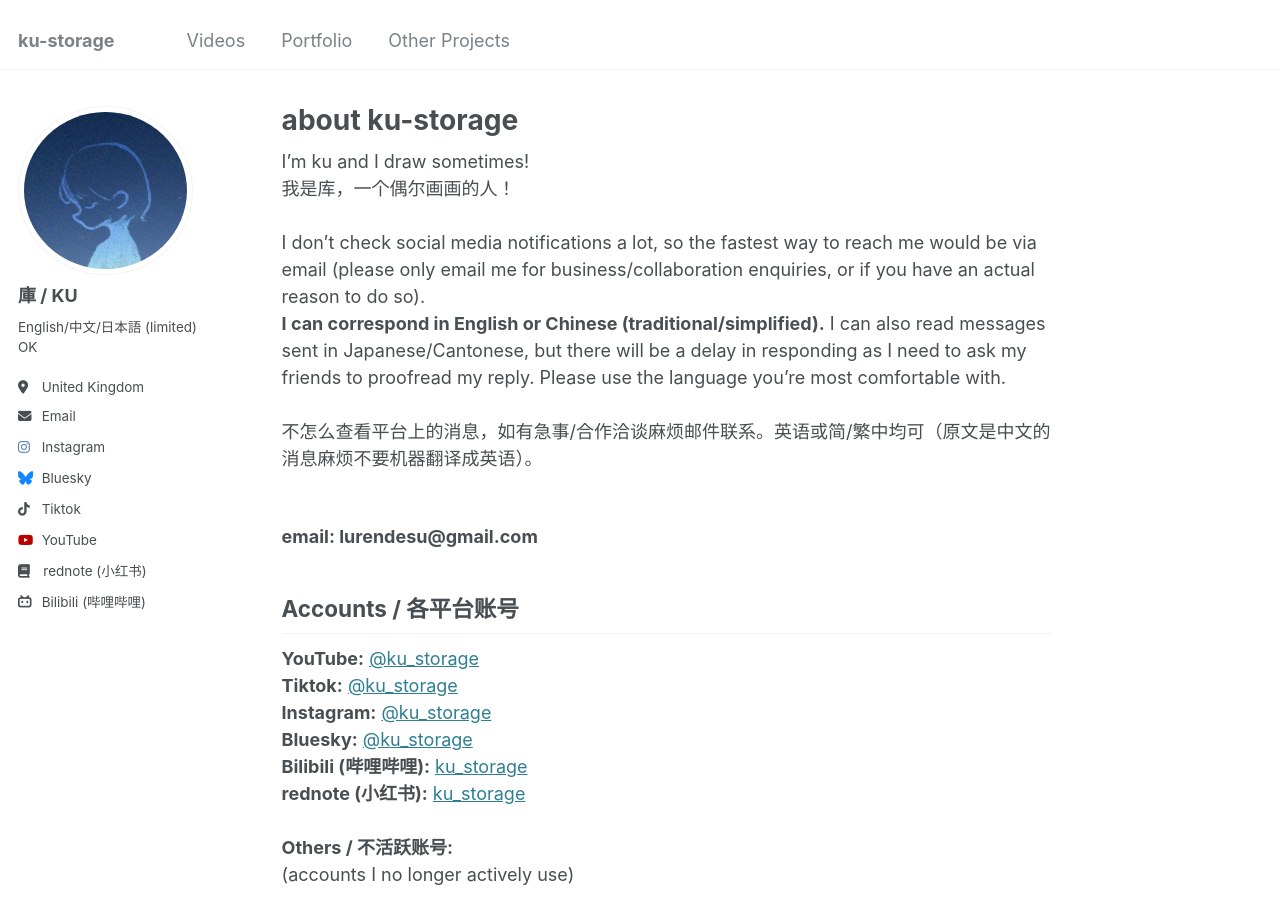
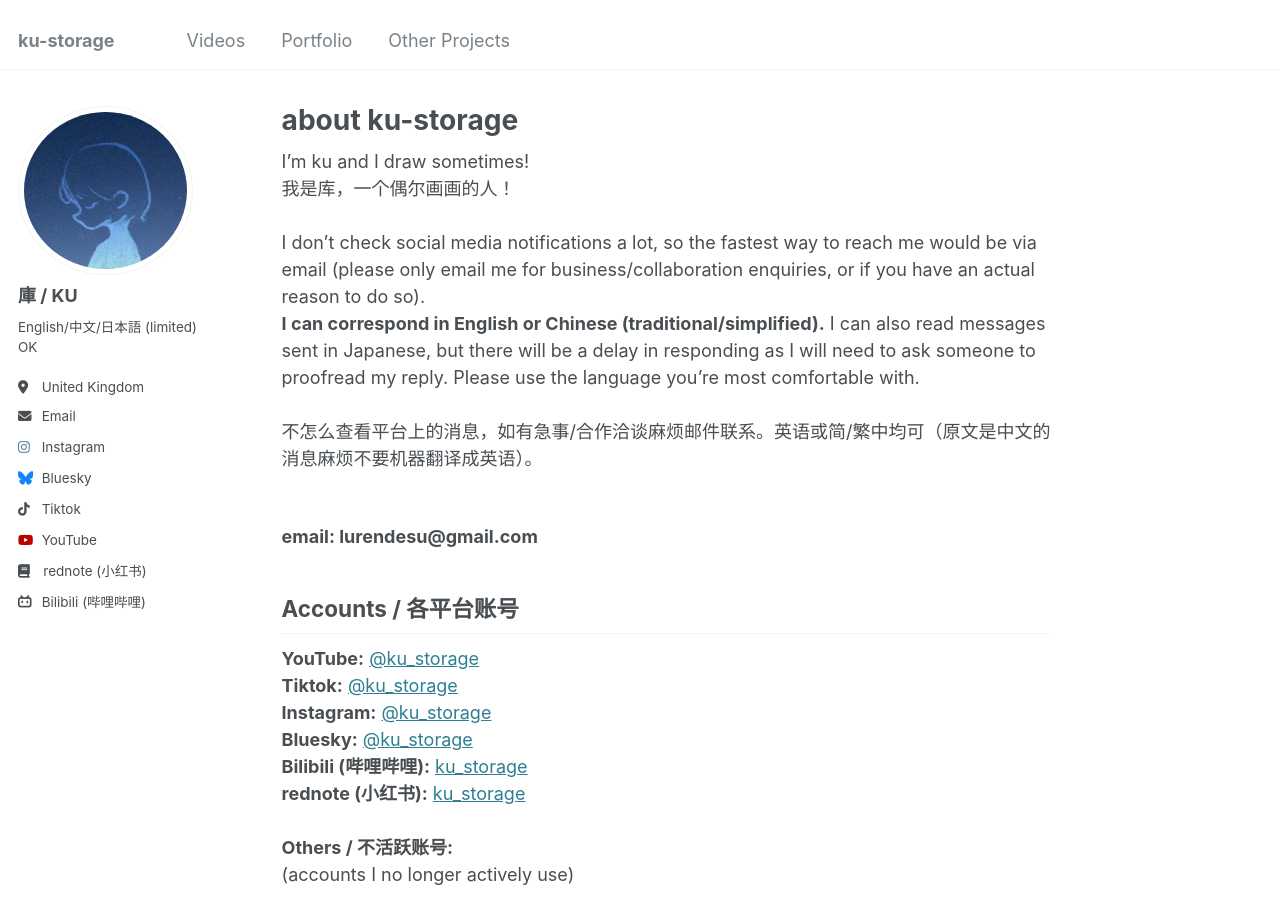
Before and after one commit to ku-storage/ku-storage.github.io, a Jekyll site: the page built from _pages/about.md, in a window 1280 px wide and 900 px high. Built offline with Jekyll 4.4.1, drawn with Linux system fonts in a browser that asks for light colours.

Commit message:
Update about.md

```diff
--- a/_pages/about.md
+++ b/_pages/about.md
@@ -10,7 +10,7 @@
 我是库，一个偶尔画画的人！
 <br><br>
 I don't check social media notifications a lot, so the fastest way to reach me would be via email (please only email me for business/collaboration enquiries, or if you have an actual reason to do so). <br>
-**I can correspond in English or Chinese (traditional/simplified).** I can also read messages sent in Japanese/Cantonese, but there will be a delay in responding as I need to ask my friends to proofread my reply. Please use the language you're most comfortable with. <br><br>
+**I can correspond in English or Chinese (traditional/simplified).** I can also read messages sent in Japanese, but there will be a delay in responding as I will need to ask someone to proofread my reply. Please use the language you're most comfortable with. <br><br>
 不怎么查看平台上的消息，如有急事/合作洽谈麻烦邮件联系。英语或简/繁中均可（原文是中文的消息麻烦不要机器翻译成英语）。
 <br><br>
 
```
